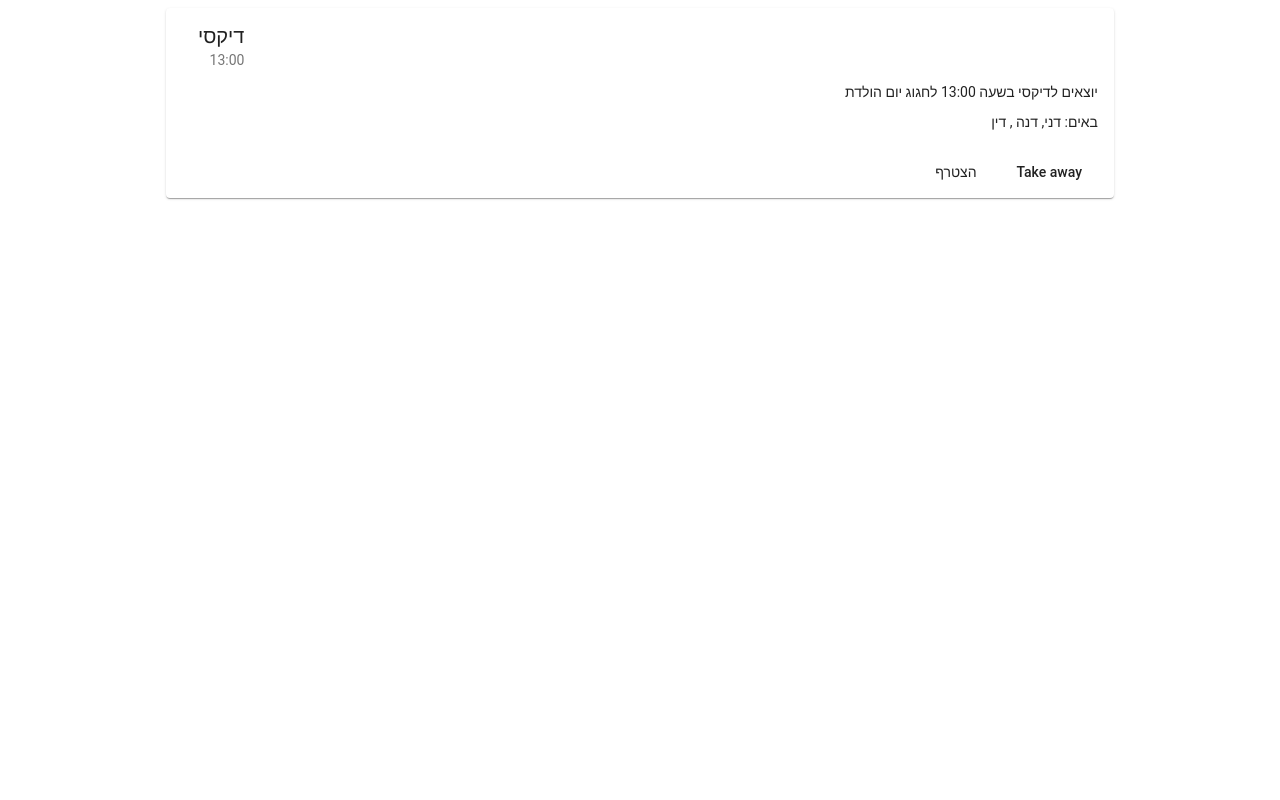
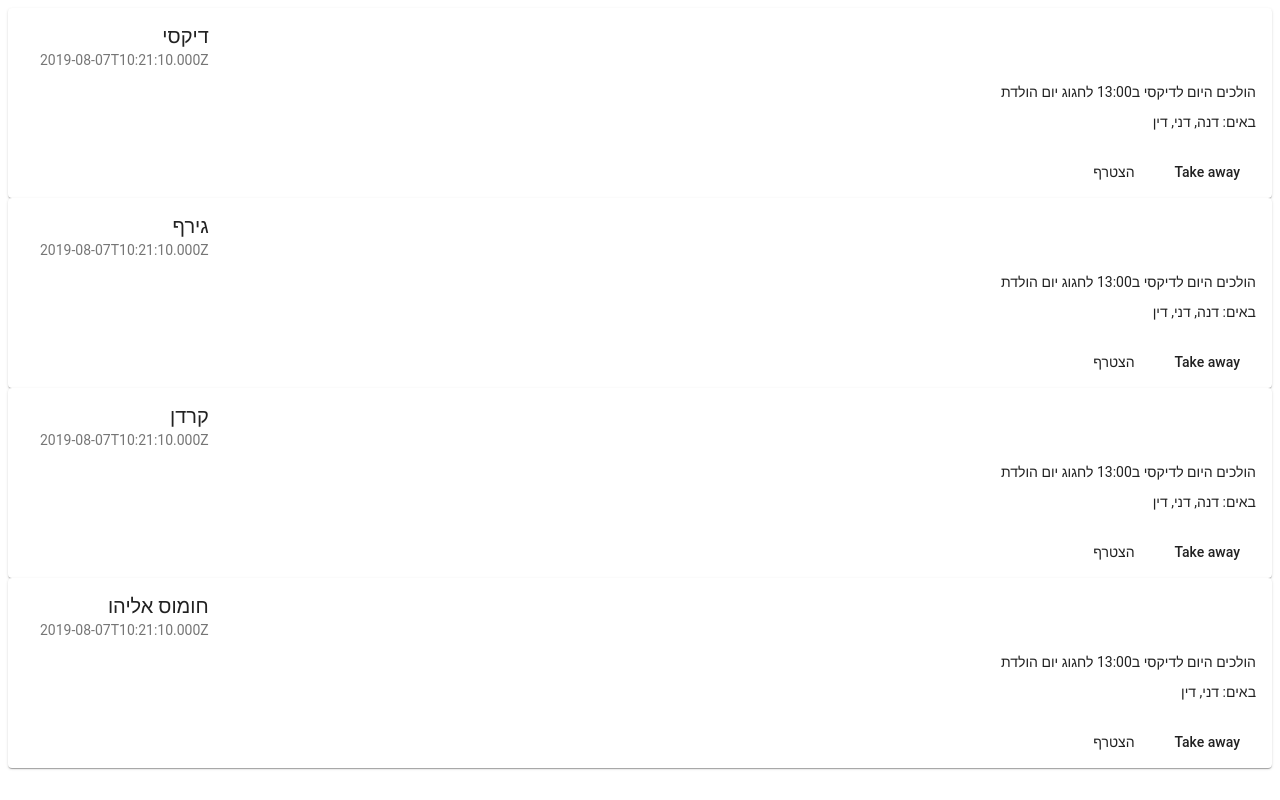
Before and after one commit to elad-b11/letsLunch, an Angular app: page / in a window 1280 px wide. Built offline with nearby package versions, Linux system fonts and the light colour scheme.

Commit message:
Connect data transfer from father component

```diff
--- a/src/app/app.component.html
+++ b/src/app/app.component.html
@@ -1,8 +1,5 @@
 <!--The content below is only a placeholder and can be replaced.-->
-<div class="event-container">
-  <app-event-card></app-event-card>
-</div>
-
+<app-card-list></app-card-list>
 
 
 <router-outlet></router-outlet>
--- a/src/app/app.module.ts
+++ b/src/app/app.module.ts
@@ -5,11 +5,13 @@ import { AppComponent } from './app.component';
 import { EventCardComponent } from './event-card/event-card.component';
 import {MatCardModule} from '@angular/material/card';
 import {MatButtonModule} from '@angular/material/button';
+import { CardListComponent } from './card-list/card-list.component';
 
 @NgModule({
   declarations: [
     AppComponent,
-    EventCardComponent
+    EventCardComponent,
+    CardListComponent
   ],
   imports: [
     BrowserModule,
--- /dev/null
+++ b/src/app/card-list/card-list.component.html
@@ -0,0 +1,11 @@
+<div class="event-container">
+    <div *ngFor="let event of events; let i = index">
+        <app-event-card [restaurantName] = "event.restaurantName"
+                        [eventDate] = "event.eventDate"
+                        [attendees] = "event.attendees"
+                        [isJoinable] = "event.isJoinable"
+                        [canOrderFrom] = "event.canOrderFrom"
+                        [description]= "event.description">
+        </app-event-card>
+    </div>
+</div>
--- /dev/null
+++ b/src/app/card-list/card-list.component.ts
@@ -0,0 +1,54 @@
+import { Component, OnInit } from '@angular/core';
+
+@Component({
+  selector: 'app-card-list',
+  templateUrl: './card-list.component.html',
+  styleUrls: ['./card-list.component.scss']
+})
+export class CardListComponent implements OnInit {
+
+  constructor() { }
+
+  events:[] = [
+    {
+      _id: new Date().getTime(),
+      restaurantName:"דיקסי" ,
+      eventDate: new Date(),
+      attendees: ["דנה", "דני", "דין"],
+      isJoinable: true,
+      canOrderFrom: true,
+      description: "הולכים היום לדיקסי ב13:00 לחגוג יום הולדת"
+    },
+    {
+      _id: new Date().getTime(),
+      restaurantName:"גירף" ,
+      eventDate: new Date(),
+      attendees: ["דנה", "דני", "דין"],
+      isJoinable: true,
+      canOrderFrom: true,
+      description: "הולכים היום לדיקסי ב13:00 לחגוג יום הולדת"
+    },
+    {
+      _id: new Date().getTime(),
+      restaurantName:"קרדן" ,
+      eventDate: new Date(),
+      attendees: ["דנה", "דני", "דין"],
+      isJoinable: true,
+      canOrderFrom: true,
+      description: "הולכים היום לדיקסי ב13:00 לחגוג יום הולדת"
+    },
+    {
+      _id: new Date().getTime(),
+      restaurantName:"חומוס אליהו" ,
+      eventDate: new Date(),
+      attendees: ["דני", "דין"],
+      isJoinable: true,
+      canOrderFrom: true,
+      description: "הולכים היום לדיקסי ב13:00 לחגוג יום הולדת"
+    }
+  ];
+
+  ngOnInit() {
+  }
+
+}
--- a/src/app/event-card/event-card.component.html
+++ b/src/app/event-card/event-card.component.html
@@ -1,13 +1,13 @@
 <mat-card class="example-card">
     <mat-card-header>
-      <mat-card-title>דיקסי</mat-card-title>
-      <mat-card-subtitle>13:00</mat-card-subtitle>
+      <mat-card-title>{{restaurantName}}</mat-card-title>
+      <mat-card-subtitle>{{eventDate.toISOString()}}</mat-card-subtitle>
     </mat-card-header>
     <mat-card-content>
         <p>
-            יוצאים לדיקסי בשעה 13:00 לחגוג יום הולדת
+            {{description}}
         </p>
-        <span>באים: דני, דנה , דין</span>
+        <span>באים: {{attendees.join(', ')}}</span>
     </mat-card-content>
     <mat-card-actions>
       <button mat-button>הצטרף</button>
--- a/src/app/event-card/event-card.component.scss
+++ b/src/app/event-card/event-card.component.scss
@@ -2,8 +2,3 @@
     max-width: 100%;
     text-align: right
 }
-
-.example-header-image {
-background-image: url('https://material.angular.io/assets/img/examples/shiba1.jpg');
-background-size: cover;
-}
```
Also changed, not shown: src/app/event-card/event-card.component.ts (+10 -2 lines), src/app/card-list/card-list.component.scss (added), 1 other file (tests, documents, lock files or other folders).
